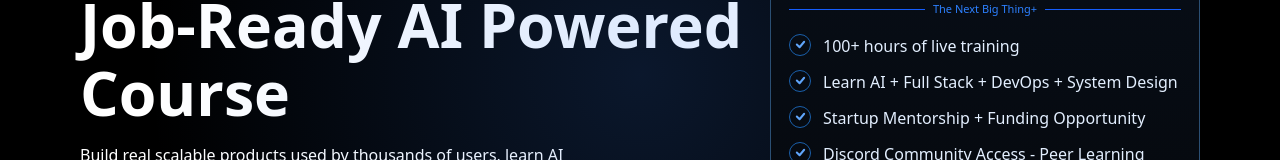
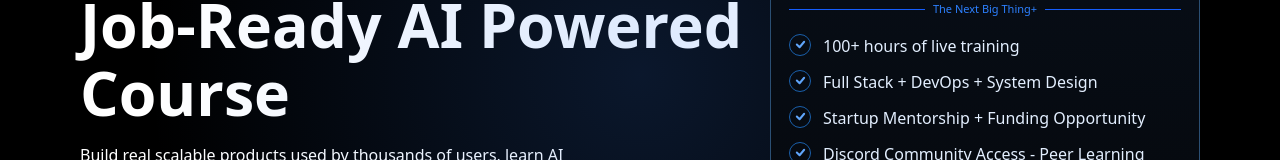
Before and after one commit to HarshRaj3050/Arise_Builders_Community, a Next.js app: page /course in a window 1280 px wide. Shown: the part 325-485 px from the top of the page. Built offline with nearby package versions, Linux system fonts and the light colour scheme.

Commit message:
design changed

```diff
--- a/src/app/course/page.js
+++ b/src/app/course/page.js
@@ -102,7 +102,7 @@ const Page = () => {
 
       <div className="min-h-auto bg-black flex items-center justify-center gap-3 md:gap-8 pb-10">
         {stats.map((item, index) => (
-          <div
+          <motion.div
             key={index}
             className="
             lg:w-70 lg:h-65
@@ -124,7 +124,7 @@ const Page = () => {
             <p className="md:mt-4 lg:text-5xl text-lg md:text-3xl font-medium text-blue-400">
               {item.label}
             </p>
-          </div>
+          </motion.div>
         ))}
       </div>
       <div className="flex justify-center pb-20">
--- a/src/components/CourseCard.jsx
+++ b/src/components/CourseCard.jsx
@@ -2,7 +2,7 @@ import React from "react";
 
 const features = [
   "100+ hours of live training",
-  "Learn AI + Full Stack + DevOps + System Design",
+  "Full Stack + DevOps + System Design",
   "Startup Mentorship + Funding Opportunity",
   "Discord Community Access - Peer Learning",
   "Mentorship + Career Guidance",
--- a/src/components/CourseRegistration.jsx
+++ b/src/components/CourseRegistration.jsx
@@ -99,10 +99,10 @@ const CourseRegistration = forwardRef(function CourseRegistration(props, ref) {
             <Feature icon={<Code2 size={22} />} text="Full Stack + DevOps + System Design" />
             <Feature icon={<Users size={22} />} text="Mentorship + Career Guidance" />
             <Feature icon={<MessageSquare size={22} />} text="Discord Community Access" />
-            <Feature icon={<Award size={22} />} text="Startup Mentorship + Funding Opportunity" />
+            <Feature icon={<Award size={22} />} text="Funding Opportunity" />
           </div>
 
-          <div className="mt-12 max-w-md border border-blue-500/20 rounded-2xl p-6 bg-white/[0.02]">
+          <div className="mt-12 max-w-md border border-blue-500/20 rounded-2xl p-6 bg-white/2">
             <div className="flex items-center gap-4">
               <div className="w-14 h-14 rounded-xl border border-blue-500/30 flex items-center justify-center">
                 <CalendarDays className="text-blue-400" />
```
